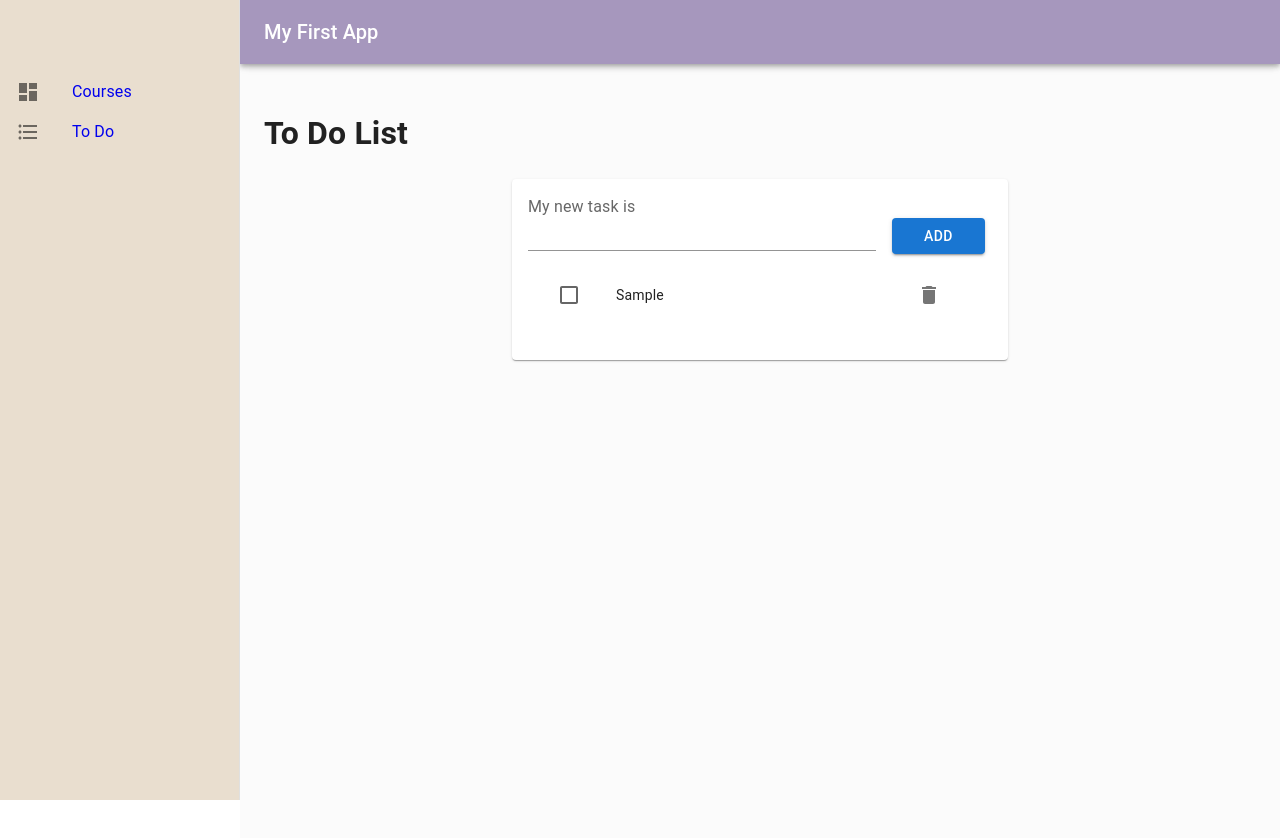
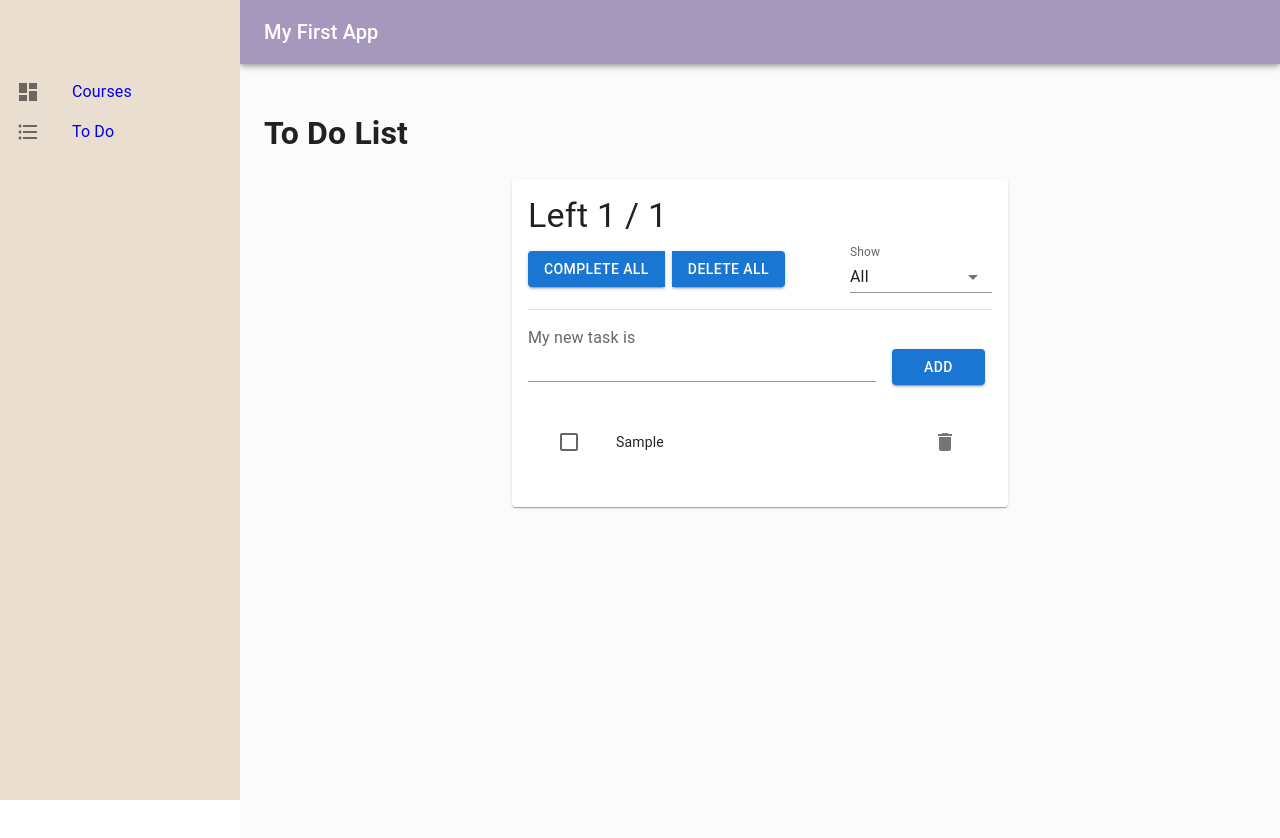
Before and after one commit to kristine-z-yan/academic-app, a React (Create React App) app: page /to-do in a window 1280 px wide. Both pictures are taken after typing "Sample" into the empty fields and a click on the button "ADD". Shown: the top 838 px of the page. Built offline with nearby package versions, Linux system fonts and the light colour scheme.

Commit message:
added deleteAll, CompleteAll, filter in todo

```diff
--- a/src/components/ToDoListItem/ToDoListItem.js
+++ b/src/components/ToDoListItem/ToDoListItem.js
@@ -1,6 +1,9 @@
 import * as React from 'react';
+import { useDispatch } from "react-redux";
+
+import { tasksActions } from '../../store/tasks-slice';
+
 import {IconButton, ListItem} from "@mui/material";
-
 import ListItemButton from '@mui/material/ListItemButton';
 import ListItemIcon from '@mui/material/ListItemIcon';
 import ListItemText from '@mui/material/ListItemText';
@@ -8,38 +11,32 @@ import Checkbox from '@mui/material/Checkbox';
 import DeleteIcon from '@mui/icons-material/Delete';
 
 const ToDoListItem = (props) => {
-    const [checked, setChecked] = React.useState([0]);
+    const dispatch = useDispatch();
 
-    const handleToggle = (value) => () => {
-        const currentIndex = checked.indexOf(value);
-        const newChecked = [...checked];
-
-        if (currentIndex === -1) {
-            newChecked.push(value);
-        } else {
-            newChecked.splice(currentIndex, 1);
-        }
-
-        setChecked(newChecked);
+    const completeTaskHandler = (id) => {
+        dispatch(tasksActions.complete(id));
     };
 
+    const deleteTaskHandler = (id) => {
+        dispatch(tasksActions.delete(id));
+    }
+
     return (
-        <ListItem>
-            <ListItemButton role={undefined} onClick={handleToggle()} dense>
+        <ListItem id={'task-' + props.id}>
+            <ListItemButton role={undefined} onClick={() => completeTaskHandler(props.id)} dense>
                 <ListItemIcon>
                     <Checkbox
                         edge="start"
-                        checked={checked.indexOf() !== -1}
+                        checked={props.completed}
                         tabIndex={-1}
                         disableRipple
-                        // inputProps={{ 'aria-labelledby':  }}
                     />
                 </ListItemIcon>
                 <ListItemText  primary={props.text} />
-                <IconButton edge="end" aria-label="comments">
-                    <DeleteIcon />
-                </IconButton>
             </ListItemButton>
+            <IconButton edge="end" aria-label="delete" onClick={() => deleteTaskHandler(props.id)}>
+                <DeleteIcon/>
+            </IconButton>
         </ListItem>
     )
 }
--- a/src/pages/ToDo.js
+++ b/src/pages/ToDo.js
@@ -2,40 +2,96 @@ import * as React from 'react';
 import {useState} from "react";
 
 import Box from "@mui/material/Box";
-import {Button, FormHelperText, Grid, Input, InputLabel, ListItem} from "@mui/material";
+import {
+    Button, ButtonGroup,
+    Divider,
+    FormControl,
+    FormHelperText,
+    Grid,
+    Input,
+    InputLabel,
+    ListItem,
+    NativeSelect
+} from "@mui/material";
 import Card from "@mui/material/Card";
 import CardContent from "@mui/material/CardContent";
 import List from "@mui/material/List";
 import ToDoListItem from "../components/ToDoListItem/ToDoListItem";
 import {useDispatch, useSelector} from "react-redux";
 import { tasksActions } from "../store/tasks-slice";
+import Typography from "@mui/material/Typography";
 
 const ToDo = () => {
-    const [taskName, setTaskName] = useState("");
+    const [taskLabel, setTaskLabel] = useState("");
+    const [filter, setFilter] = useState('all');
+    // const [taskHasError, setTaskHasError] = useState(false);
     const dispatch = useDispatch();
 
     let todos = useSelector(state => state.todos);
     let taskListItems = 'You don\'t have any tasks';
 
-    if ( todos.tasks.length > 0 ) {
-        taskListItems = todos.tasks.map( (task, index) => {
+    let allTasks = todos.all;
+    let completedAmount = 0;
+
+    if (allTasks.length > 0 ) {
+        let filterBy;
+        if (filter !== 'all') {
+            if (filter === 'completed') {
+                filterBy = true;
+            } else {
+                filterBy = false;
+            }
+            allTasks = allTasks.filter((task) => task.completed === filterBy)
+
+        }
+        taskListItems = allTasks.map( (task) => {
+            if(task.completed) completedAmount++;
             return (
-                <ToDoListItem text={task.text} completed={task.completed} key={`task-`+ index++}/>
+                <ToDoListItem text={task.text} completed={task.completed} key={`task-`+ task.id} id={task.id} />
             )
         })
     }
 
     const changeInputHandler = (event) => {
-        setTaskName(event.target.value);
+        if (event.target.value !== '') {
+            setTaskLabel(event.target.value);
+        }
     }
 
     const submitTaskHandler = () => {
-        const task = {
-            text: taskName,
-            completed: false
+        if (taskLabel !== '') {
+            const task = {
+                text: taskLabel,
+                completed: false,
+                id: Math.floor(Math.random()*100),
+            }
+            dispatch(tasksActions.add(task));
+            setTaskLabel('');
         }
-        dispatch(tasksActions.add(task));
-        setTaskName('')
+        // else {
+        //     setTaskHasError(true)
+        // }
+    }
+
+    const handleKeypress = e => {
+        //it triggers by pressing the enter key
+        if (e.charCode === 13) {
+            submitTaskHandler();
+        }
+    };
+
+    const deleteAllHandler = () => {
+        dispatch(tasksActions.deleteAll())
+    }
+
+    const completeAllHandler = () => {
+        dispatch(tasksActions.completeAll())
+    }
+
+    const filterTasksHandler = (el) => {
+        // dispatch(tasksActions.filter(el.target.value));
+        setFilter(el.target.value);
+
     }
 
     return (
@@ -47,12 +103,38 @@ const ToDo = () => {
                 <Grid item xs={6}>
                    <Card>
                        <CardContent>
-                           {/*<TextField id="standard-basic" label="My new task is" variant="standard" sx={{ width: '80%'}}/>*/}
-                           <Grid sx={{ width: '100%' }} justify-content='center'>
+                           <Typography variant="h4" sx={{marginBottom: 1}}>
+                               Left {allTasks.length - completedAmount} / {allTasks.length}
+                           </Typography>
+                           <Grid sx={{marginBottom: 2}} container justifyContent='space-between' alignItems='center'>
+                              <ButtonGroup>
+                                  <Button variant='contained' onClick={completeAllHandler} sx={{marginRight: 1}}>Complete All</Button>
+                                  <Button variant='contained' onClick={deleteAllHandler}  sx={{marginRight: 1}}>Delete All</Button>
+                              </ButtonGroup>
+                               <FormControl>
+                                   <InputLabel variant="standard" htmlFor="task-filter">
+                                       Show
+                                   </InputLabel>
+                                   <NativeSelect
+                                       defaultValue={'all'}
+                                       inputProps={{
+                                           name: 'filter',
+                                           id: 'task-filter',
+                                       }}
+                                       onChange={filterTasksHandler}
+                                   >
+                                       <option value={'all'}>All</option>
+                                       <option value={'completed'}>Completed</option>
+                                       <option value={'not-completed'}>Not Completed</option>
+                                   </NativeSelect>
+                               </FormControl>
+                           </Grid>
+                           <Divider />
+                           <Grid sx={{ width: '100%', marginY: 2 }} justify-content='center'>
                                <InputLabel htmlFor="todo-input">My new task is </InputLabel>
-                               <Input id="todo-input" sx={{ width: '75%', marginRight: 2 }} value={taskName} onChange={changeInputHandler}/>
-                               {/*<FormHelperText id="todo-helper-text">Please, fill this field.</FormHelperText>*/}
+                               <Input id="todo-input" sx={{ width: '75%', marginRight: 2 }} value={taskLabel} onChange={changeInputHandler}  onKeyPress={handleKeypress}/>
                                <Button variant="contained" sx={{ width: '20%' }} onClick={submitTaskHandler}>Add</Button>
+                               {/*{ taskHasError && <FormHelperText id="todo-helper-text" sx={{color: 'red'}}>Please, fill this field.</FormHelperText> }*/}
                            </Grid>
                            <Grid sx={{ width: '95%' }}>
                               <List>
--- a/src/store/index.js
+++ b/src/store/index.js
@@ -1,12 +1,36 @@
-import { configureStore } from '@reduxjs/toolkit';
+import {configureStore} from '@reduxjs/toolkit';
 import { coursesSlice } from "./courses-slice";
 import { tasksSlice } from "./tasks-slice";
 
+function saveToLocalStorage(state) {
+    try {
+        const serialisedState = JSON.stringify(state);
+        localStorage.setItem("state", serialisedState);
+    } catch (e) {
+        console.warn(e);
+    }
+}
+
+function loadFromLocalStorage() {
+    try {
+        const serialisedState = localStorage.getItem("state");
+        if (serialisedState === null) return undefined;
+        return JSON.parse(serialisedState);
+    } catch (e) {
+        console.warn(e);
+        return undefined;
+    }
+}
+
 const store = configureStore({
-    reducer: {
+     reducer: {
         courses: coursesSlice.reducer,
         todos: tasksSlice.reducer
     },
+    preloadedState: loadFromLocalStorage()
 });
 
+
+store.subscribe(() => saveToLocalStorage(store.getState()));
+
 export default store;
--- a/src/store/tasks-slice.js
+++ b/src/store/tasks-slice.js
@@ -2,14 +2,24 @@ import { createSlice } from '@reduxjs/toolkit';
 
 export const tasksSlice = createSlice({
     name: 'tasks',
-    initialState: { tasks: [] },
+    initialState: { all: [], filter: '' },
     reducers: {
         add: (state, action) => {
-            let task = action.payload;
-            state.tasks.push(task);
+            state.all.push(action.payload);
         },
-        // delete:,
-        // completed:,
+        delete: (state, action) => {
+            state.all = state.all.filter((task) => task.id !== action.payload);
+        },
+        complete: (state, action) => {
+            let task = state.all.find((task) => task.id === action.payload);
+            task['completed'] = !task['completed'];
+        },
+        deleteAll: (state) => {
+            state.all = []
+        },
+        completeAll: (state) => {
+            state.all.map( task => task['completed'] = true)
+        }
     },
 })
 
```
